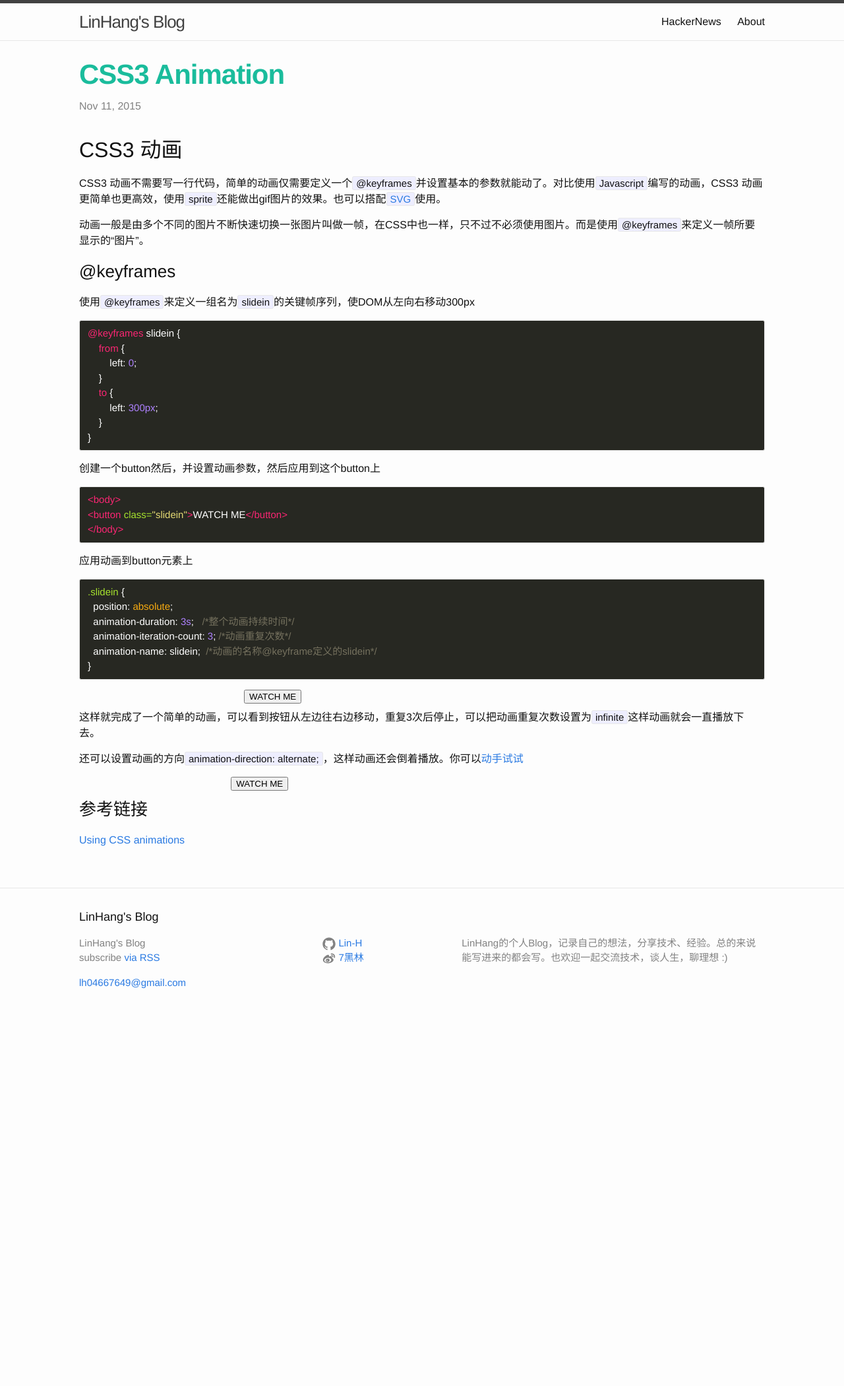
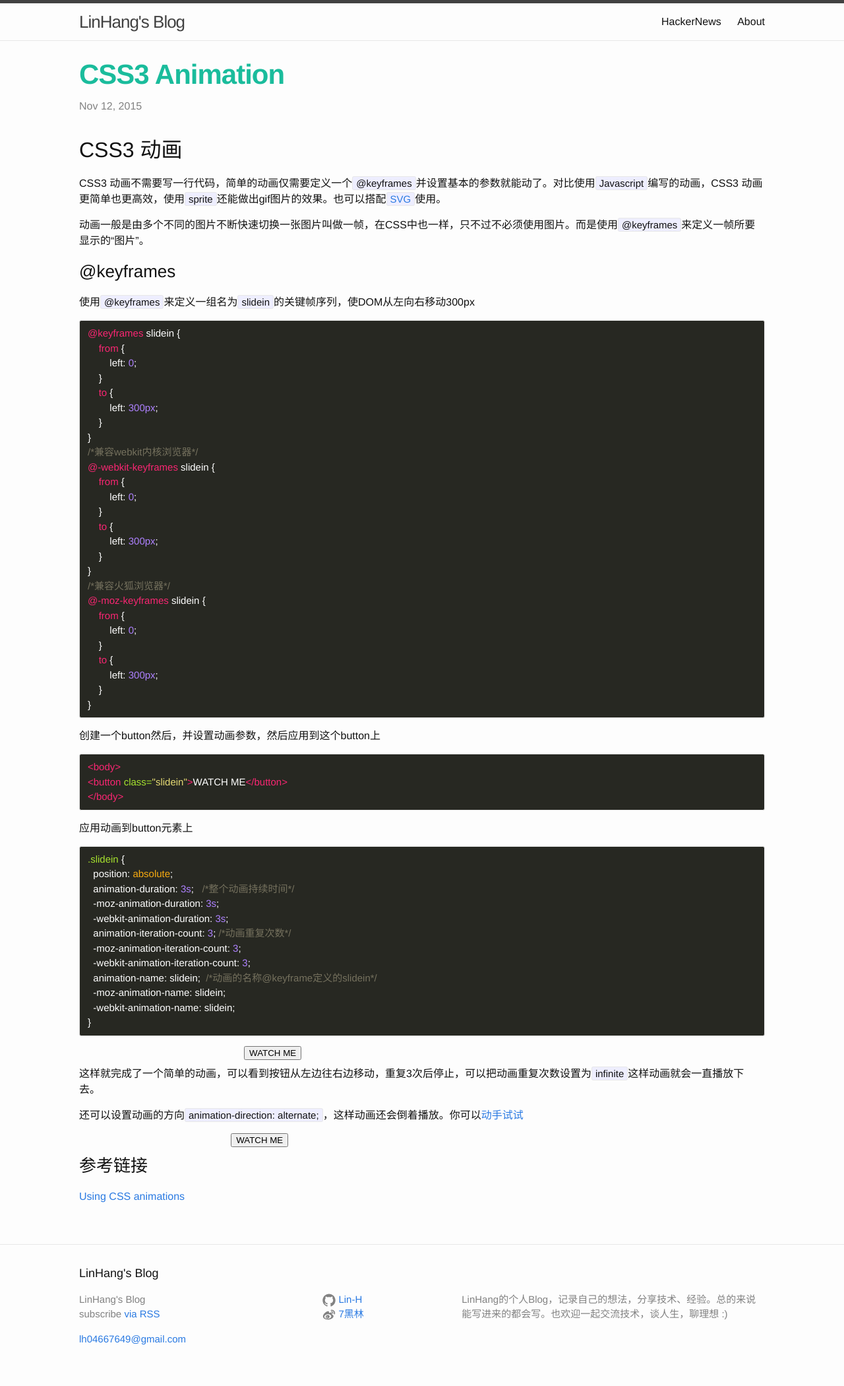
Before and after one commit to Lin-H/Lin-H.github.io, a Jekyll site: the page built from _posts/2015-11-11-css3-animation.md, in a window 1280 px wide. Shown: the whole page at 66% size. Built offline with Jekyll 4.4.1, drawn with Linux system fonts in a browser that asks for light colours; some web fonts are replaced; before the commit the page ends 1560 px from its top, so only the background shows below that.

Commit message:
fix compatibility on other browsers

````diff
--- a/_posts/2015-11-11-css3-animation.md
+++ b/_posts/2015-11-11-css3-animation.md
@@ -25,6 +27,24 @@
         left: 300px;
     }
 }
+/*兼容webkit内核浏览器*/
+@-webkit-keyframes slidein {
+    from {
+        left: 0;
+    }
+    to {
+        left: 300px;
+    }
+}
+/*兼容火狐浏览器*/
+@-moz-keyframes slidein {
+    from {
+        left: 0;
+    }
+    to {
+        left: 300px;
+    }
+}
 ```
 
 创建一个button然后，并设置动画参数，然后应用到这个button上
@@ -41,8 +61,14 @@
 .slidein {
   position: absolute;
   animation-duration: 3s;   /*整个动画持续时间*/
+  -moz-animation-duration: 3s;
+  -webkit-animation-duration: 3s;
   animation-iteration-count: 3; /*动画重复次数*/
+  -moz-animation-iteration-count: 3;
+  -webkit-animation-iteration-count: 3;
   animation-name: slidein;  /*动画的名称@keyframe定义的slidein*/
+  -moz-animation-name: slidein;
+  -webkit-animation-name: slidein;
 }
 ```
 <style type="text/css">
@@ -54,15 +80,42 @@
         left: 300px;
     }
 }
+@-webkit-keyframes slidein {
+    from {
+        left: 0;
+    }
+    to {
+        left: 300px;
+    }
+}
+/*兼容火狐浏览器*/
+@-moz-keyframes slidein {
+    from {
+        left: 0;
+    }
+    to {
+        left: 300px;
+    }
+}
 .slidein {
   position: absolute;
   animation-duration: 3s;   /*整个动画持续时间*/
+  -moz-animation-duration: 3s;
+  -webkit-animation-duration: 3s;
   animation-iteration-count: 3; /*动画重复次数*/
+  -moz-animation-iteration-count: 3;
+  -webkit-animation-iteration-count: 3;
   animation-name: slidein;  /*动画的名称@keyframe定义的slidein*/
+  -moz-animation-name: slidein;
+  -webkit-animation-name: slidein;
 }
 .infinite.slidein {
     animation-direction: alternate;
+    -moz-animation-direction: alternate;
+    -webkit-animation-direction: alternate;
     animation-iteration-count: infinite;
+    -moz-animation-iteration-count: infinite;
+    -webkit-animation-iteration-count: infinite;
 }
 </style>
 <div style="height: 30px; position: relative;"><button class="slidein">WATCH ME</button></div>
````
Also changed, not shown: other parts of _posts/2015-11-11-css3-animation.md (+2 -0 lines).
